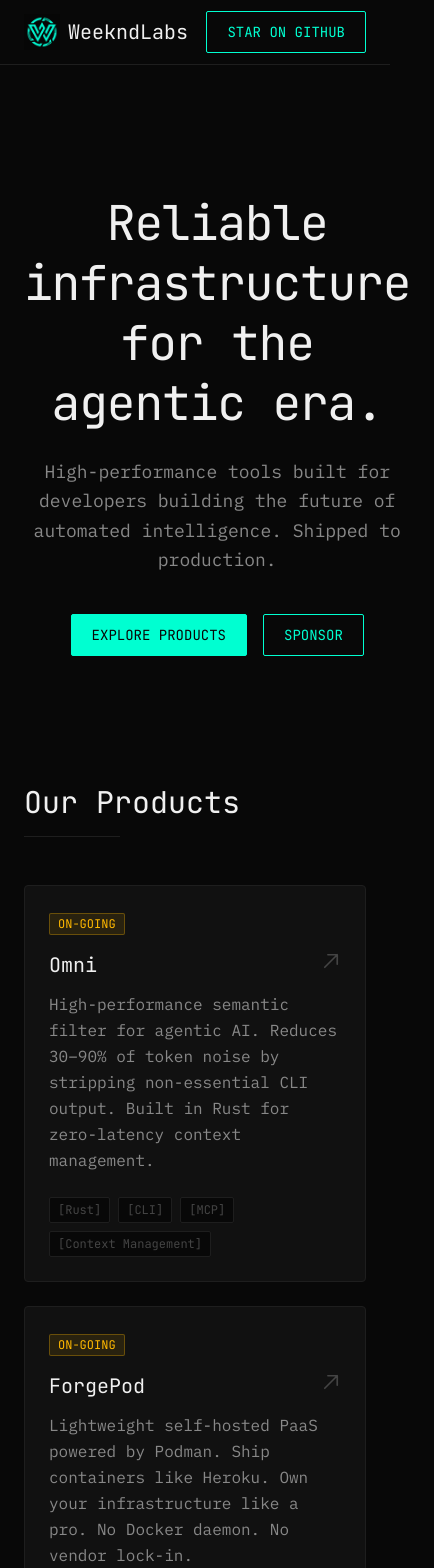
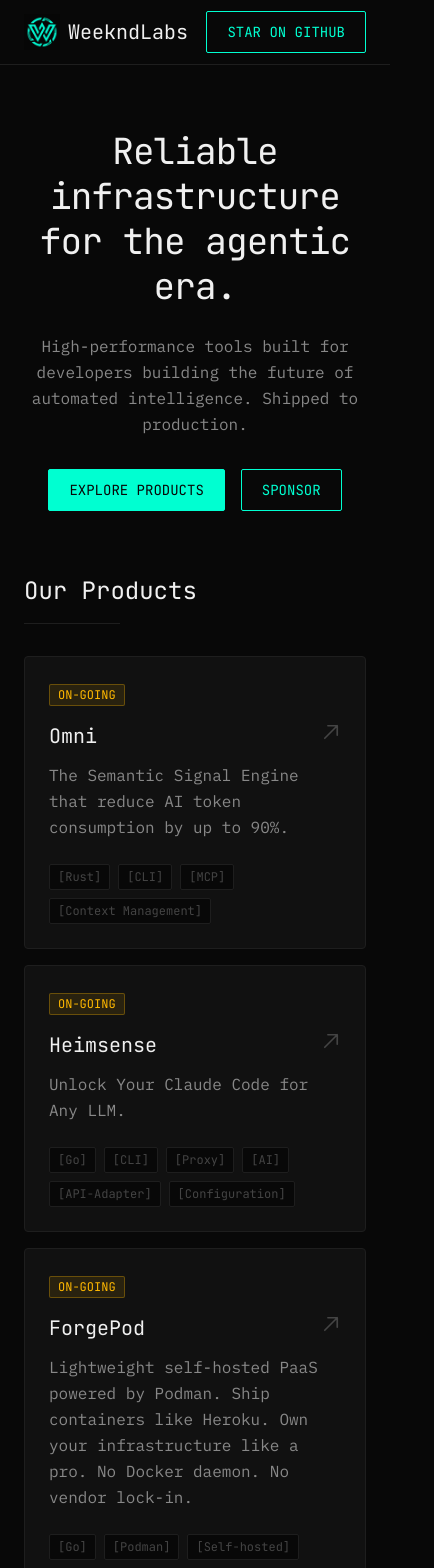
Before and after one commit to weekndlabs/weekndlabs.com, a Next.js app: page / in a window 390 px wide. Shown: the top 1568 px of the page, 434 px wide, since content can reach past the window. Built offline with nearby package versions, Linux system fonts and the light colour scheme.

Commit message:
feat: add Heimsense project and optimize responsive layout and typography across landing page and navigation

```diff
--- a/app/page.tsx
+++ b/app/page.tsx
@@ -4,12 +4,12 @@
 
 export default function Home() {
   return (
-    <div className="flex flex-col gap-32 pb-24 top-0 relative">
-      <SectionFadeIn className="pt-32 px-6 max-w-5xl mx-auto text-center flex flex-col items-center">
-        <h1 className="text-5xl md:text-7xl font-mono text-text-primary mb-6 leading-tight tracking-tight">
+    <div className="flex flex-col gap-16 md:gap-32 pb-16 md:pb-24 top-0 relative">
+      <SectionFadeIn className="pt-16 md:pt-32 px-6 max-w-5xl mx-auto text-center flex flex-col items-center">
+        <h1 className="text-4xl sm:text-5xl md:text-7xl font-mono text-text-primary mb-6 leading-tight tracking-tight">
           Reliable infrastructure for the agentic era.
         </h1>
-        <p className="text-lg md:text-xl text-text-secondary max-w-2xl mx-auto mb-10 leading-relaxed">
+        <p className="text-base sm:text-lg md:text-xl text-text-secondary max-w-2xl mx-auto mb-8 md:mb-10 leading-relaxed">
           High-performance tools built for developers building the future of automated intelligence. Shipped to production.
         </p>
         <div className="flex flex-wrap gap-4 justify-center w-full sm:w-auto">
@@ -22,18 +22,25 @@
         </div>
       </SectionFadeIn>
 
-      <SectionFadeIn id="products" className="px-6 max-w-7xl mx-auto w-full">
-        <div className="mb-12">
-          <h2 className="text-3xl font-mono text-text-primary mb-4">Our Products</h2>
+      <SectionFadeIn id="products" className="px-6 max-w-4xl mx-auto w-full">
+        <div className="mb-8 md:mb-12">
+          <h2 className="text-2xl md:text-3xl font-mono text-text-primary mb-4">Our Products</h2>
           <div className="h-px w-24 bg-border"></div>
         </div>
-        <div className="grid grid-cols-1 md:grid-cols-2 lg:grid-cols-3 gap-6">
+        <div className="grid grid-cols-1 sm:grid-cols-2 gap-4 md:gap-6">
           <Card
             title="Omni"
-            description="High-performance semantic filter for agentic AI. Reduces 30–90% of token noise by stripping non-essential CLI output. Built in Rust for zero-latency context management."
+            description="The Semantic Signal Engine that reduce AI token consumption by up to 90%."
             badgeLabel="ON-GOING"
             tags={['Rust', 'CLI', 'MCP', 'Context Management']}
             linkHref="https://omni.weekndlabs.com"
+          />
+          <Card
+            title="Heimsense"
+            description="Unlock Your Claude Code for Any LLM."
+            badgeLabel="ON-GOING"
+            tags={['Go', 'CLI', 'Proxy', 'AI', 'API-Adapter','Configuration']}
+            linkHref="https://github.com/fajarhide/heimsense"
           />
           <Card
             title="ForgePod"
--- a/components/Footer.tsx
+++ b/components/Footer.tsx
@@ -14,7 +14,7 @@
 
         <div className="flex-grow flex justify-center text-center">
           <p className="font-mono text-sm text-text-muted">
-            Built from Bandung, Indonesia 🇮🇩 — shipped to the world.
+            Built from Indonesia 🇮🇩 shipped to the world.
           </p>
         </div>
 
--- a/components/Navbar.tsx
+++ b/components/Navbar.tsx
@@ -14,7 +14,7 @@
         </Link>
 
         <div className="hidden md:flex items-center gap-8">
-          <Link href="#products" className="font-mono text-sm text-text-secondary hover:text-text-primary transition-colors">
+          <Link href="/#products" className="font-mono text-sm text-text-secondary hover:text-text-primary transition-colors">
             Products
           </Link>
           <Link href="/philosophy" className="font-mono text-sm text-text-secondary hover:text-text-primary transition-colors">
```
